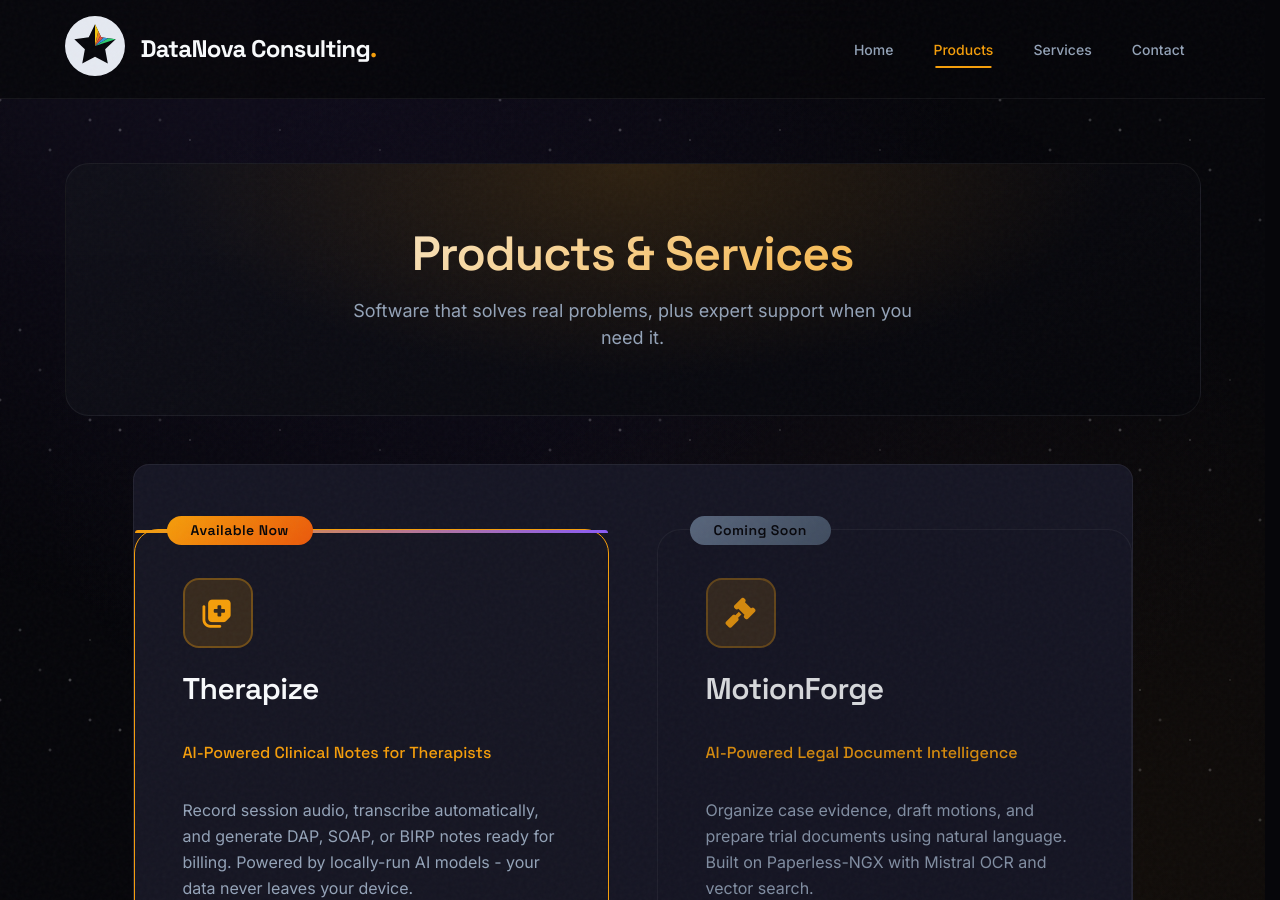
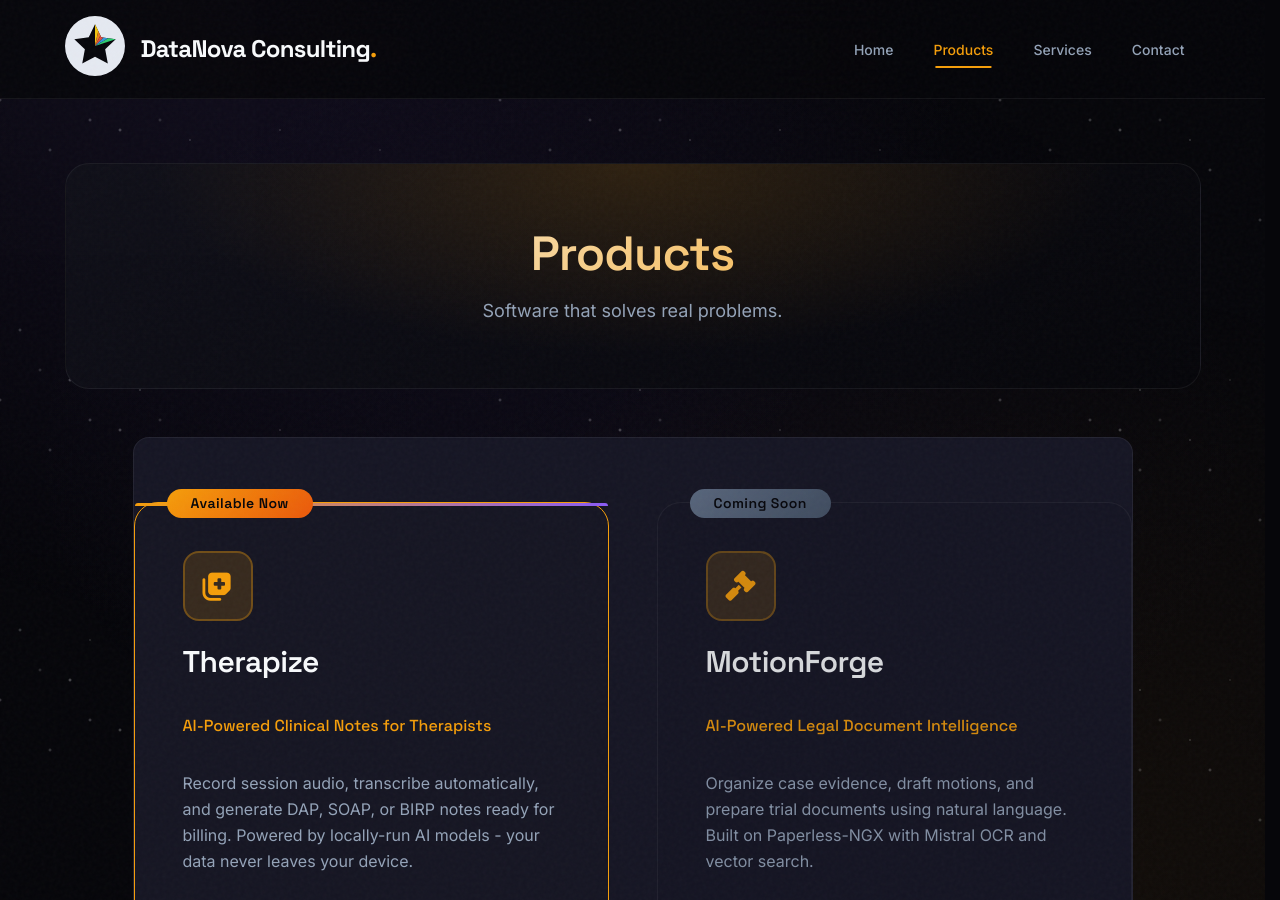
Before and after one commit to andrewtcrooks/andrewtcrooks.github.io, a Jekyll site: the page built from products.html, in a window 1280 px wide and 900 px high. Built offline with Jekyll 4.4.1, drawn with Linux system fonts in a browser that asks for light colours; some web fonts are replaced.

Commit message:
Align Products and Services page headings

```diff
--- a/products.html
+++ b/products.html
@@ -1,12 +1,12 @@
 ---
 layout: default
-title: Products & Services | DataNova Consulting
-description: Software products and support services from DataNova Consulting. Therapize AI-powered clinical notes, MotionForge document intelligence, and hourly server support.
+title: Products | DataNova Consulting
+description: Software products from DataNova Consulting. Therapize AI-powered clinical notes, MotionForge document intelligence, and more.
 ---
 
 <section class="products-hero">
-    <h1>Products & Services</h1>
-    <p>Software that solves real problems, plus expert support when you need it.</p>
+    <h1>Products</h1>
+    <p>Software that solves real problems.</p>
 </section>
 
 <section class="products-grid">
--- a/services.html
+++ b/services.html
@@ -6,8 +6,8 @@
 ---
 
 <section class="services-hero">
-    <h1>Self-Hosted Infrastructure That Just Works</h1>
-    <p>You know what you want to run. We make it actually work. No Docker debugging, no env variable hell, no SSL headaches.</p>
+    <h1>Services</h1>
+    <p>Self-hosted infrastructure that just works. You know what you want to run. We make it actually work.</p>
 </section>
 
 <section class="foundation-section">
```
